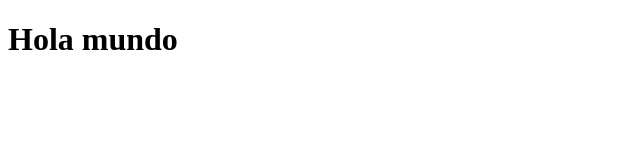
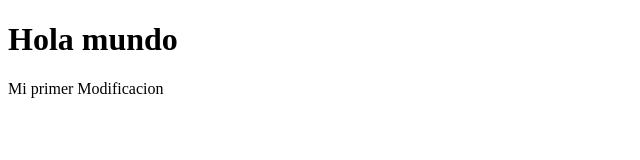
Before and after one commit to DanielVillasana-v418/aweb22.git01, a plain HTML site: page index.html in a window 1280 px wide. Shown: the whole page, without its empty margins (0-640 px from the left). Drawn offline with Linux system fonts and the light colour scheme.

Commit message:
Se realizo la primera modificacion

```diff
--- a/index.html
+++ b/index.html
@@ -8,5 +8,6 @@
 </head>
 <body>
     <h1>Hola mundo</h1>
+    <p>Mi primer Modificacion</p>
 </body>
 </html>
```
